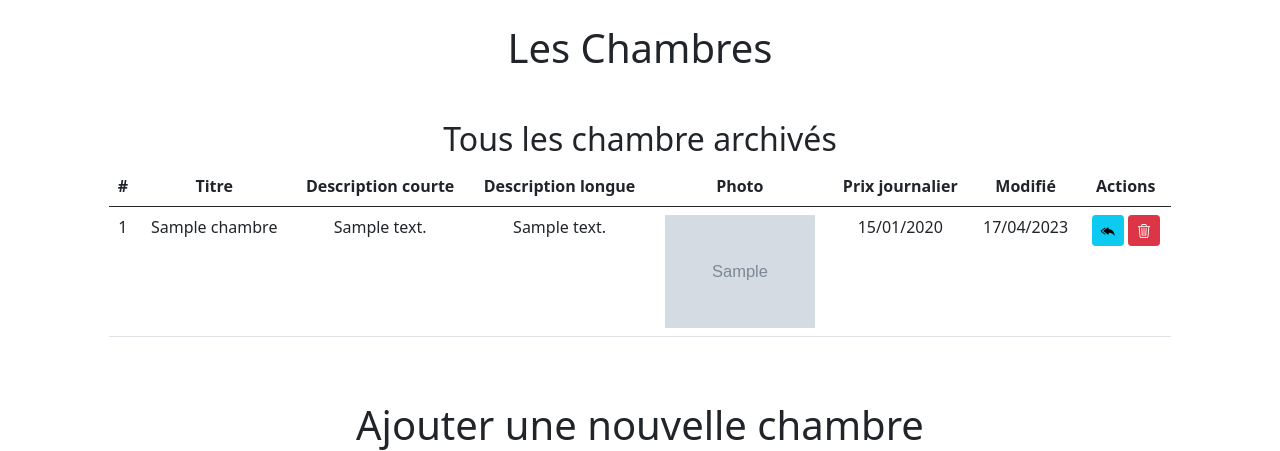
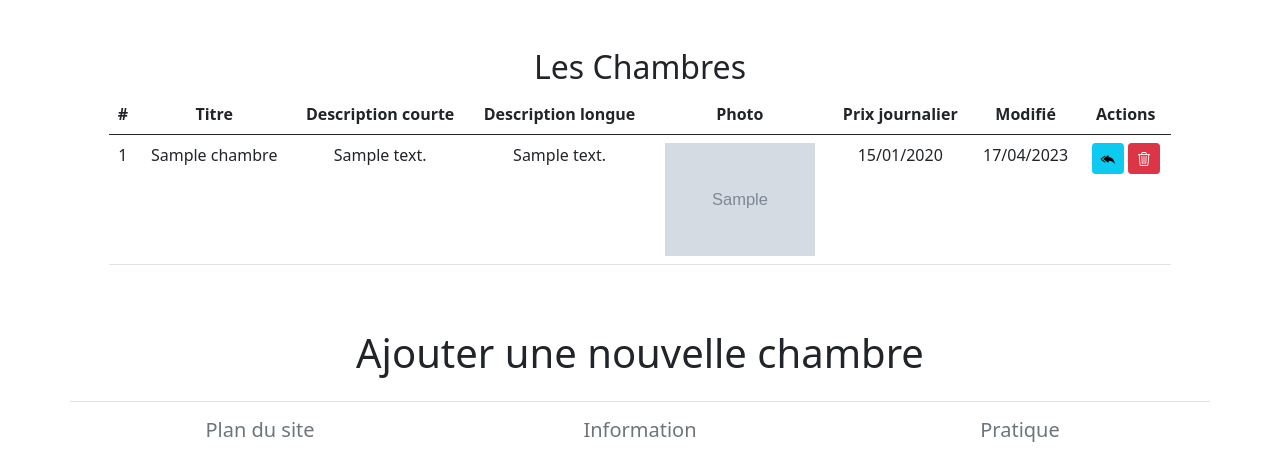
Before and after one commit to BarsouNyunh/Hotel-Projet-G1, a Symfony app: template templates/admin/chambre.html.twig in a window 1280 px wide. Shown: the part 56-507 px from the top of the page. Run offline with Twig, Linux system fonts and the light colour scheme; the template is opened without the code that fills it: most values are stand-ins (such as "Sample title", 1, 10 or a date in 2020); grey boxes marked "Sample" are stand-in pictures; some libraries are stand-ins or nearby versions.

Commit message:
chambre V4

```diff
--- a/templates/admin/chambre.html.twig
+++ b/templates/admin/chambre.html.twig
@@ -4,7 +4,7 @@
 
 {% block body %}
 
-    <h1 class="text-center my-4">Les Chambres</h1>
+    <h1 class="text-center my-4"></h1>
 
 {#-------------------------FLASHES------------------------------#}
 
@@ -18,7 +18,7 @@
     <div class="row">
         <div class="col-10 mx-auto my-4">
 
-            <h2 class="text-center">Tous les chambre archivés</h2>
+            <h2 class="text-center">Les Chambres</h2>
 
             <table class="table">
 
```
